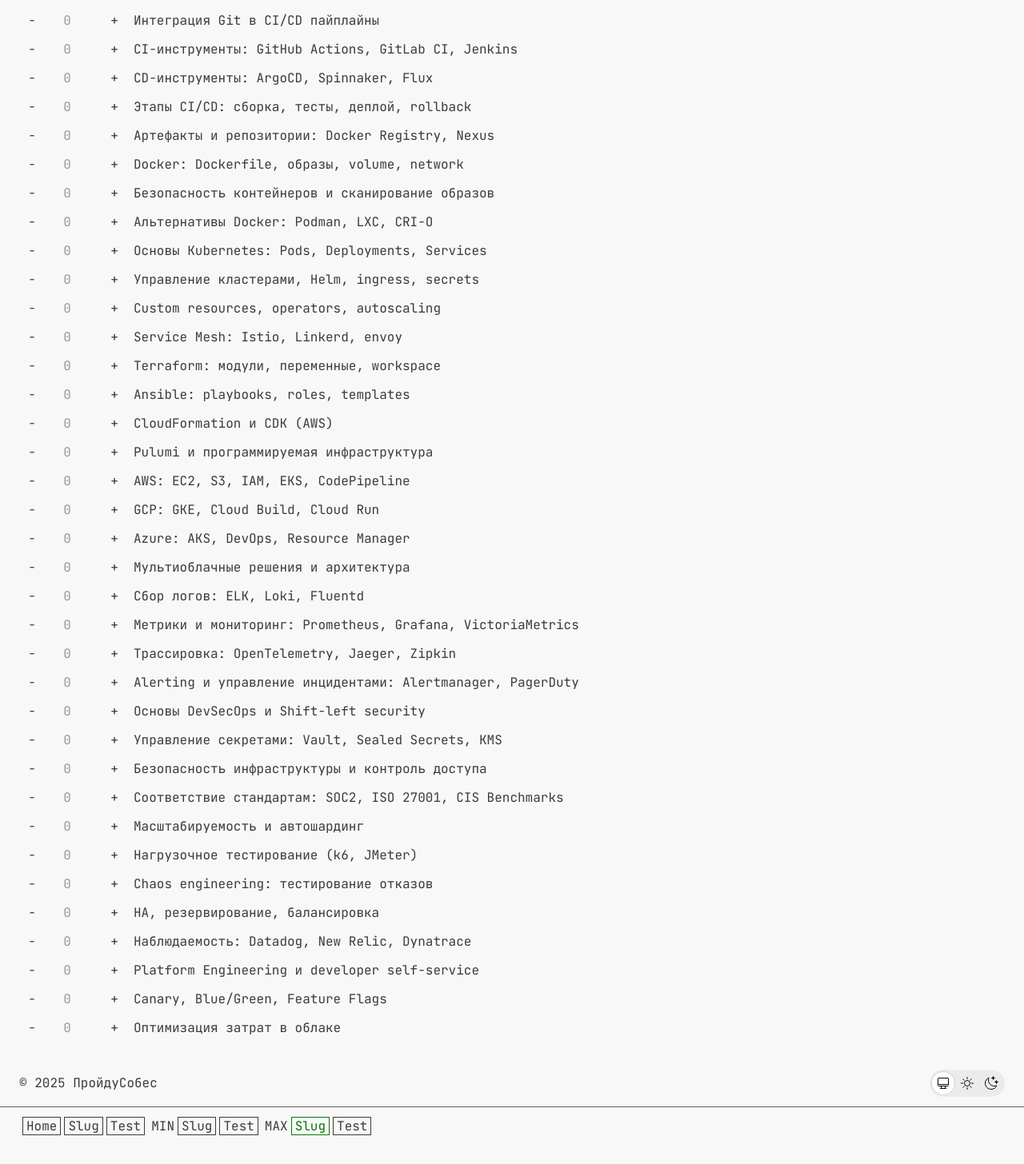
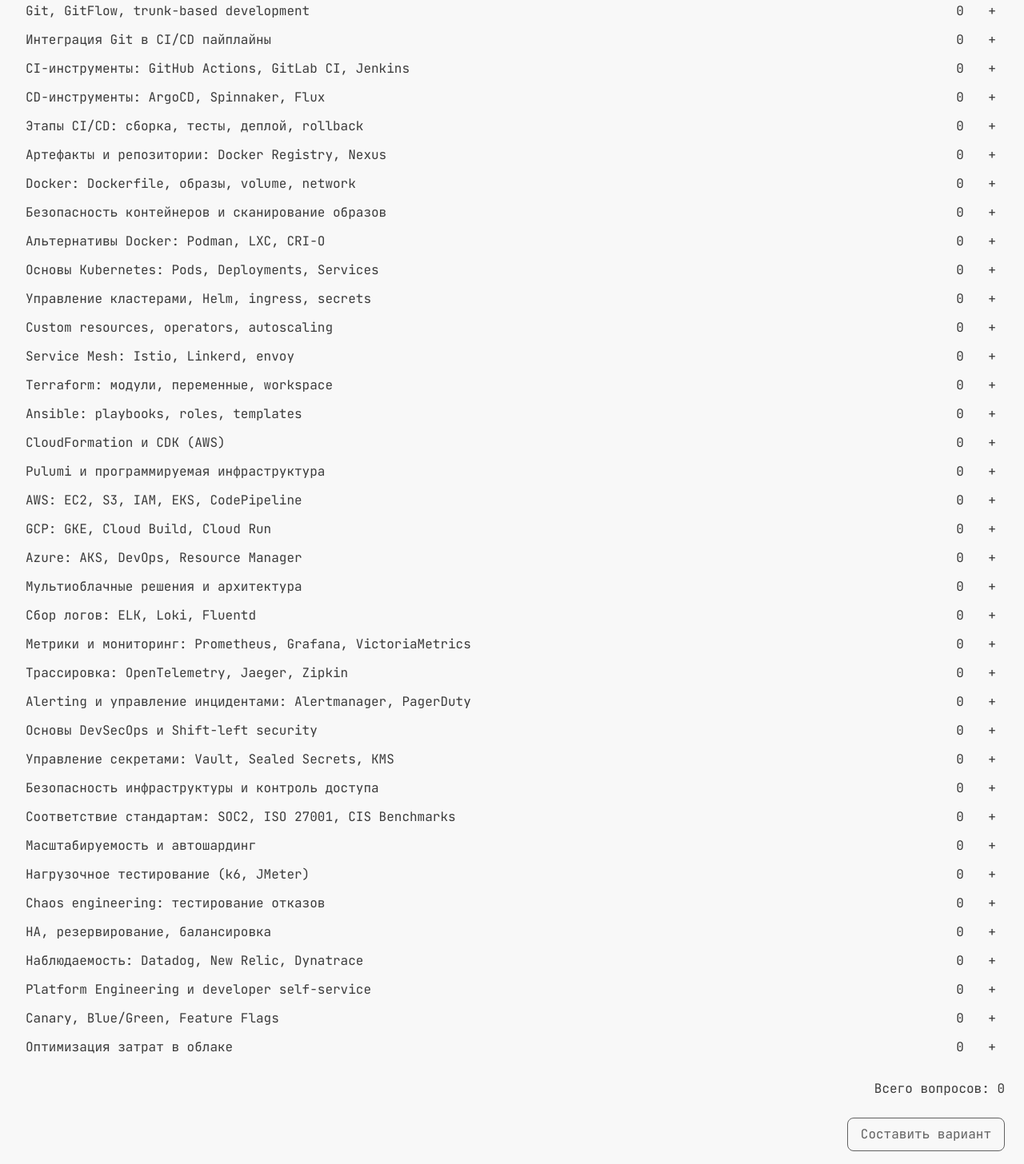
Before and after one commit to MentalWombat/sobes, a Next.js app: page /max in a window 1280 px wide. Shown: the part 434-1890 px from the top of the page at 80% size. Before the commit the page ends 1867 px from the top, so only its background shows below. Built offline with nearby package versions, Linux system fonts and the light colour scheme.

Commit message:
added constructor

```diff
--- a/src/app/slug/page.tsx
+++ b/src/app/slug/page.tsx
@@ -1,4 +1,6 @@
 import Link from 'next/link';
+
+import Constructor from '@/components/constructor';
 
 import data from './data.json';
 
@@ -27,53 +29,12 @@ function Sets() {
   );
 }
 
-function OptionButton({ children }: { children: string }) {
-  return (
-    <button className="hover:text-foreground1 hover:bg-accent1 w-8 flex-none cursor-pointer rounded-sm sm:h-8">
-      {children}
-    </button>
-  );
-}
-
-function Option({ name }: { name: string }) {
-  return (
-    <div className="group flex min-h-12 items-center justify-between not-last:mb-1 sm:min-h-8 sm:justify-normal sm:border-0 pointer-coarse:border">
-      <OptionButton>-</OptionButton>
-      <div className="peer group-hover:text-accent1 px-2 py-1 text-sm sm:w-[60ch] sm:text-base">
-        {name}
-      </div>
-      <input
-        className="peer-hover:text-accent1 group-hover:text-accent1 ml-auto w-8 text-center sm:ml-0"
-        type="number"
-        min="0"
-        max="10"
-        list="list"
-        placeholder="0"
-      />
-      <OptionButton>+</OptionButton>
-    </div>
-  );
-}
-
-function Constructor() {
-  return (
-    <div className="mt-6">
-      <div className="mb-6 sm:pl-17">Или составьте свой вариант с&nbsp;помощью конструктора:</div>
-      <div>
-        {data.map((item) => (
-          <Option key={item.id} name={item.name} />
-        ))}
-      </div>
-    </div>
-  );
-}
-
 export default async function Page() {
   return (
     <div className="p-6">
       <div className="mb-6">Шаг 2. Выберите готовый вариант:</div>
       <Sets />
-      <Constructor />
+      <Constructor data={data} />
     </div>
   );
 }
--- a/src/components/constructor.tsx
+++ b/src/components/constructor.tsx
@@ -1,33 +1,134 @@
-function Button({ children }: { children: string }) {
+'use client';
+
+import Link from 'next/link';
+import { useRef, useState } from 'react';
+
+function Button({
+  children,
+  disabled,
+  onClick
+}: {
+  children: string;
+  disabled: boolean;
+  onClick: () => void;
+}) {
   return (
-    <button className="hover:text-foreground1 hover:bg-accent1 h-8 w-8 cursor-pointer rounded-sm">
+    <button
+      className="peer-hover:text-foreground1 peer-hover:bg-accent1 hover:not-disabled:text-foreground1 hover:not-disabled:bg-accent1 flex-none cursor-pointer rounded-sm disabled:cursor-default disabled:bg-transparent disabled:text-transparent sm:h-8 sm:w-8 pointer-coarse:h-12 pointer-coarse:w-12 pointer-coarse:rounded-none"
+      disabled={disabled}
+      onClick={onClick}
+    >
       {children}
     </button>
   );
 }
 
-function Option({ name }: { name: string }) {
+const ALLOWED_VALUES = ['', '0', '1', '2', '3', '4', '5', '6', '7', '8', '9', '10'];
+
+function Option({
+  id,
+  name,
+  update
+}: {
+  id: string;
+  name: string;
+  update: (id: string, count: number) => void;
+}) {
+  const [value, setValue] = useState('0');
+
+  const decrement = () => {
+    if (value === '0') return;
+    const count = +value - 1;
+    setValue(count.toString());
+    update(id, count);
+  };
+  const increment = () => {
+    if (value === '10') return;
+    const count = +value + 1;
+    setValue(count.toString());
+    update(id, count);
+  };
+  const onChange = (e: React.ChangeEvent<HTMLInputElement>) => {
+    if (!ALLOWED_VALUES.includes(e.target.value)) return;
+    setValue(e.target.value);
+  };
+
   return (
-    <div className="group flex min-h-12 items-center justify-between not-last:mb-1 sm:min-h-8 sm:flex-row-reverse sm:justify-end sm:border-0 pointer-coarse:border">
-      <div className="peer group-hover:text-accent1 px-2 py-1 text-sm sm:text-base">{name}</div>
-      <div className="peer-hover:bg-accent1 peer-hover:text-foreground1 flex justify-between rounded-sm">
-        <Button>-</Button>
-        <input className="text-center" type="number" min="0" max="10" list="list" placeholder="0" />
-        <Button>+</Button>
+    <div className="group pointer-coarse:hover:border-accent1 flex min-h-12 items-center justify-between not-last:mb-1 sm:min-h-8 sm:justify-normal sm:border-0 pointer-coarse:border">
+      <div className="peer group-hover:text-accent1 grow px-2 py-1 text-xs sm:text-base">
+        {name}
+      </div>
+      <Button disabled={value === '0' || !value} onClick={decrement}>
+        -
+      </Button>
+      <input
+        className="peer-hover:text-accent1 group-hover:text-accent1 w-12 [appearance:textfield] text-center sm:ml-0 [&::-webkit-inner-spin-button]:appearance-none [&::-webkit-outer-spin-button]:appearance-none"
+        type="number"
+        placeholder="0"
+        min="0"
+        max="10"
+        list="list"
+        value={value}
+        onChange={onChange}
+      />
+      <Button disabled={value === '10'} onClick={increment}>
+        +
+      </Button>
+    </div>
+  );
+}
+
+function Run({ disabled }: { disabled: boolean }) {
+  return (
+    <Link
+      aria-disabled={disabled}
+      className="aria-disabled:text-subtle aria-disabled:border-subtle hover:border-accent2 hover:text-accent2 border-foreground cursor-pointer rounded-lg border px-4 py-2 text-center text-xl md:text-base"
+      href={disabled ? '' : '/slug/test'}
+      role="link"
+    >
+      Составить
+      <span className="hidden sm:inline"> вариант</span>
+    </Link>
+  );
+}
+
+export default function Constructor({ data }: { data: { id: string; name: string }[] }) {
+  const init = data.map((item) => ({ id: item.id, count: 0 }));
+  const payload = useRef(init);
+  const [clear, setClear] = useState(0);
+  const [sum, setSum] = useState(0);
+
+  const reset = () => {
+    setClear(clear + 1);
+    setSum(0);
+    payload.current = init;
+  };
+
+  const update = (id: string, count: number) => {
+    payload.current = [...payload.current.filter((item) => item.id !== id), { id, count }];
+    const sum = payload.current.reduce((acc, cur) => acc + cur.count, 0);
+    setSum(sum);
+  };
+
+  return (
+    <div className="mt-12 pointer-fine:w-172">
+      <div className="mb-6 sm:pl-17">Или составьте свой вариант с&nbsp;помощью конструктора:</div>
+      <div key={clear}>
+        {data.map((item) => (
+          <Option key={item.id} id={item.id} name={item.name} update={update} />
+        ))}
+      </div>
+      <div className="my-6 text-end">{`Всего вопросов: ${sum}`}</div>
+      <div className="flex justify-between">
+        <button
+          className="hover:border-foreground text-l cursor-pointer rounded-lg border border-transparent px-4 py-2 text-center disabled:invisible md:text-sm"
+          disabled={sum === 0}
+          onClick={reset}
+        >
+          Сбросить
+        </button>
+        <Run disabled={sum === 0} />
       </div>
     </div>
   );
 }
-
-export default function Constructor({ data }: { data: { id: string; name: string }[] }) {
-  return (
-    <div className="mt-6">
-      <div className="mb-6 sm:pl-17">Или составьте свой вариант с&nbsp;помощью конструктора:</div>
-      <div>
-        {data.map((item) => (
-          <Option key={item.id} name={item.name} />
-        ))}
-      </div>
-    </div>
-  );
-}
```
